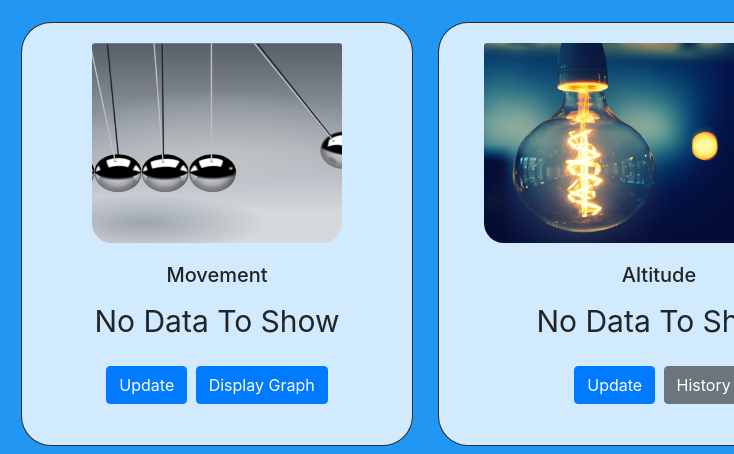
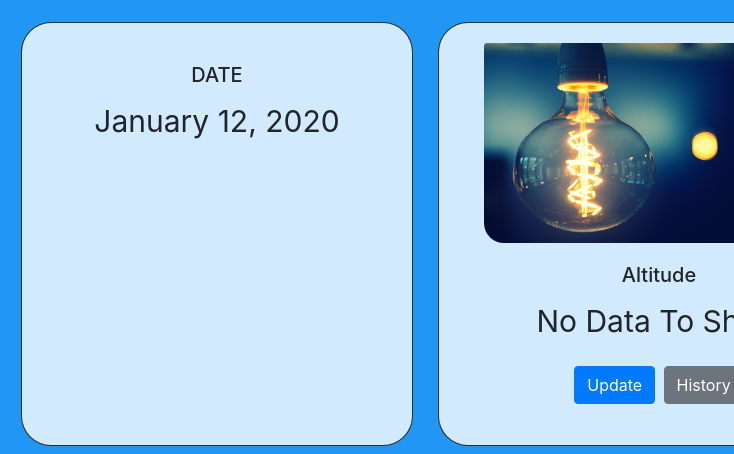
Before and after one commit to GabrielElkadiki/weatherMe-LTE, a plain HTML site: page temp/weatherMe.html in a window 1280 px wide. Shown: the part 527-981 px from the top of the page, 546-1280 px from the left. Drawn offline with nearby package versions, Linux system fonts and the light colour scheme; a script that the page names is missing.

Commit message:
Fix bottom middle box.

```diff
--- a/temp/weatherMe.html
+++ b/temp/weatherMe.html
@@ -464,12 +464,12 @@ alert("hjgjhg");
   </div>
   </div></div>
   <div class="grid-item">
-    <img src="pendulum.jpg" class="card-img-top" alt="pendulum" style="width: 250px; height: 200px;">
+    <!-- <img src="pendulum.jpg" class="card-img-top" alt="pendulum" style="width: 250px; height: 200px;"> -->
   <div class="card-body">
-    <h5 class="card-title">Movement</h5>
-    <p class="card-text" id="movement">No Data To Show</p>
-    <a href="#" class="btn btn-primary" onclick='changeText("movement", Math.random());'>Update</a>
-    <a href="#" class="btn btn-primary" onclick='popup();'>Display Graph</a>
+    <h5 class="card-title">DATE</h5>
+    <p class="card-text" id="date">January 12, 2020</p>
+    <!-- <a href="#" class="btn btn-primary" onclick='changeText("movement", Math.random());'>Update</a> -->
+    <!-- <a href="#" class="btn btn-primary" onclick='popup();'>Display Graph</a> -->
   </div></div>
   <div class="grid-item">
     <img src="bulb.jpg" class="card-img-top" alt="bulb" style="width: 350px; height: 200px;">
```
